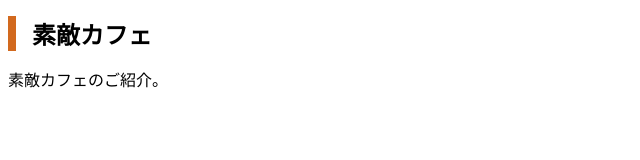
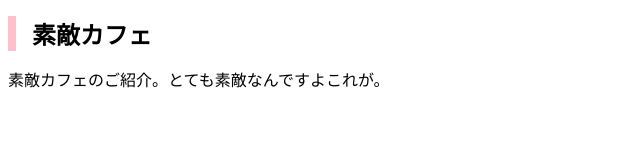
Before and after one commit to Gitmorizumi/mycafe, a plain HTML site: page index.html in a window 1280 px wide. Shown: the whole page, without its empty margins (0-640 px from the left). Drawn offline with Linux system fonts and the light colour scheme.

Commit message:
Add files via upload

```diff
--- a/css/style.css
+++ b/css/style.css
@@ -1,5 +1,5 @@
 h1 {
   font-size: 24px;
   padding-left: 16px;
-  border-left: 8px solid chocolate;
+  border-left: 8px solid pink;
 }
--- a/index.html
+++ b/index.html
@@ -9,6 +9,6 @@
 </head>
 <body>
   <h1>素敵カフェ</h1>
-  <p>素敵カフェのご紹介。</p>
+  <p>素敵カフェのご紹介。とても素敵なんですよこれが。</p>
 </body>
 </html>
```
